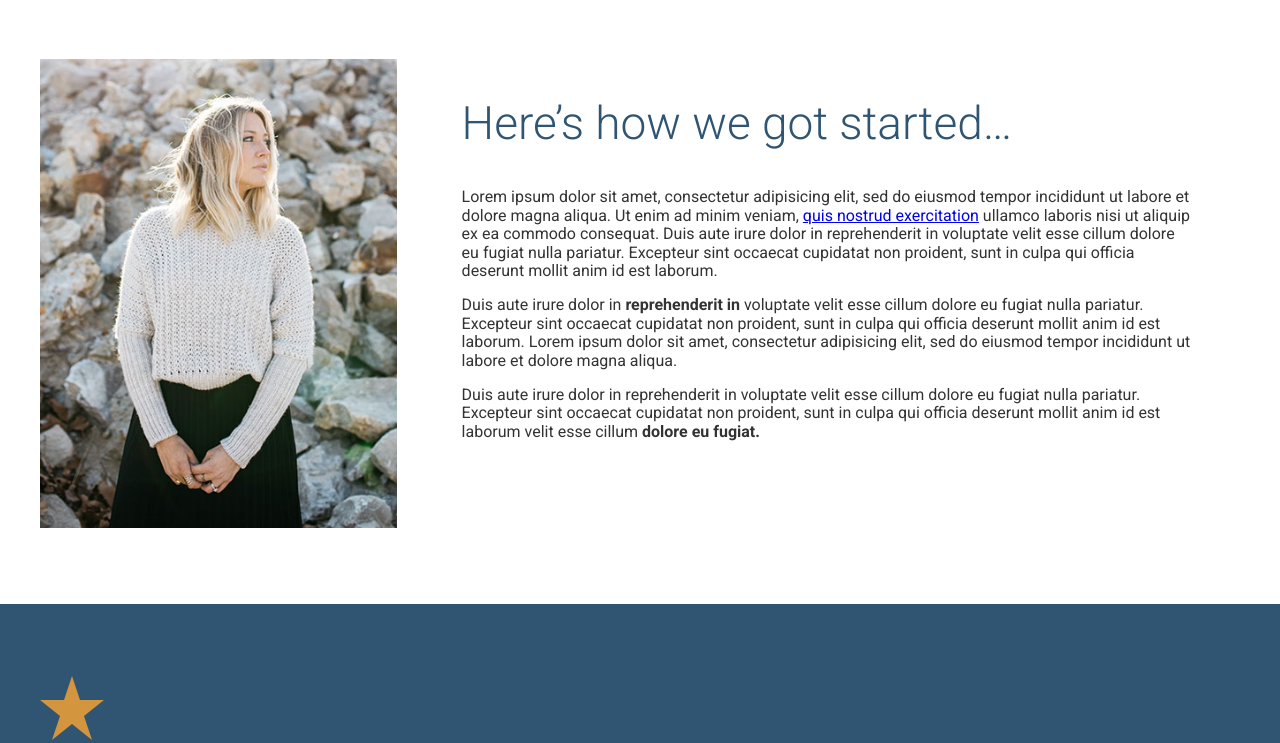
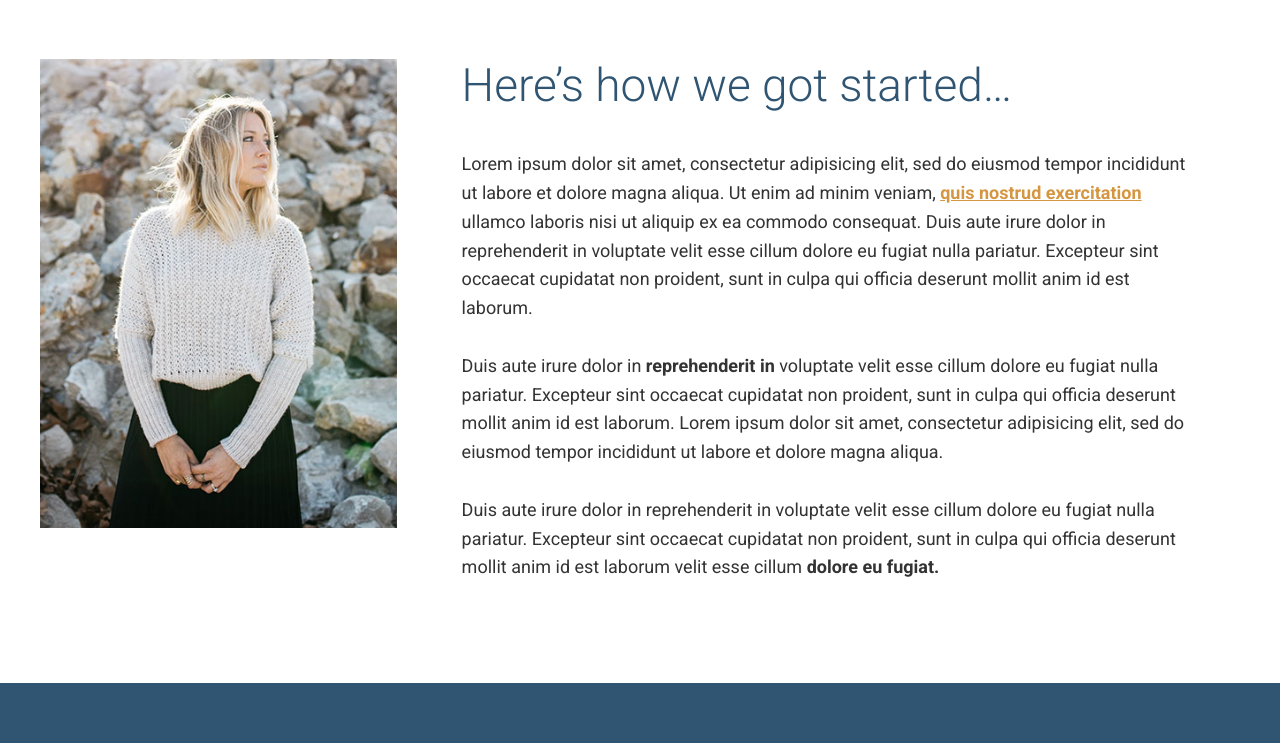
Before and after one commit to HenryGarmendia/travel_site, a website: page app/index.html in a window 1280 px wide. Shown: the part 1518-2261 px from the top of the page. Drawn offline with Linux system fonts and the light colour scheme.

Commit message:
creadted more styles and created a new file _generic-content-container.css

```diff
--- a/app/assets/css/app.css
+++ b/app/assets/css/app.css
@@ -1,6 +1,6 @@
 @import "normalize.css";
+@import "base/_variables";
 @import "base/_global";
-@import "base/_variables";
 @import "base/_mixins";
 @import "modules/_large-hero";
 @import "modules/_btn";
@@ -8,3 +8,4 @@
 @import "modules/_page-section";
 @import "modules/_headline";
 @import "modules/_row";
+@import "modules/_generic-content-container";
--- a/app/assets/css/base/_global.css
+++ b/app/assets/css/base/_global.css
@@ -8,3 +8,6 @@ body {
 	img {
 		max-width: 100%;
 		height: auto; }
+
+	a {
+		color: $mainOrange; }
--- /dev/null
+++ b/app/assets/css/modules/_generic-content-container.css
@@ -0,0 +1,10 @@
+.generic-content-container {
+	p {
+		line-height: 1.6;
+		margin: 1.8rem 0;
+
+		 @mixin atSmall {
+		 	font-size: 1.125rem; } }
+
+	p a {
+		font-weight: 700; } }
--- a/app/assets/css/modules/_headline.css
+++ b/app/assets/css/modules/_headline.css
@@ -30,4 +30,7 @@
 		margin-bottom: .5em; }
 
 	&--b-margin-large {
-		margin-bottom: 1.6em; } }
+		margin-bottom: 1.6em; }
+
+	&--no-t-margin {
+		margin-top: 0; } }
--- a/app/assets/css/modules/_row.css
+++ b/app/assets/css/modules/_row.css
@@ -8,7 +8,13 @@
 	&--gutters > div {
 		padding-right: 65px; }
 
+	&__b-margin-until-medium {
+		margin-bottom: 1rem; }
+
 	@mixin atMedium {
+
+		&__b-margin-until-medium {
+			margin-bottom: 0; }
 
 		&__medium-4 {
 			float: left;
--- a/app/index.html
+++ b/app/index.html
@@ -59,7 +59,7 @@
       </div><!-- //wrapper END -->
 
       <div class="row row--gutters">
-        <div class="row__medium-4 row__medium-4--large">
+        <div class="row__medium-4 row__medium-4--large row__b-margin-until-medium">
           <!-- <img src="assets/images/our-start.jpg" alt="Our founder, Jane Doe"> -->
           <picture>
             <source sizes="404px" srcset="assets/images/our-start.jpg 404w, assets/images/our-start-hi-dpi.jpg 808w" media="(min-width: 1020px)">
@@ -69,10 +69,12 @@
         </div><!-- //.row__4 END -->
 
         <div class="row__medium-8 row__medium-8--smaller">
-          <h2 class="headline">Here&rsquo;s how we got started&hellip;</h2>
-          <p>Lorem ipsum dolor sit amet, consectetur adipisicing elit, sed do eiusmod tempor incididunt ut labore et dolore magna aliqua. Ut enim ad minim veniam, <a href="#">quis nostrud exercitation</a> ullamco laboris nisi ut aliquip ex ea commodo consequat. Duis aute irure dolor in reprehenderit in voluptate velit esse cillum dolore eu fugiat nulla pariatur. Excepteur sint occaecat cupidatat non proident, sunt in culpa qui officia deserunt mollit anim id est laborum.</p>
-          <p>Duis aute irure dolor in <strong>reprehenderit in</strong> voluptate velit esse cillum dolore eu fugiat nulla pariatur. Excepteur sint occaecat cupidatat non proident, sunt in culpa qui officia deserunt mollit anim id est laborum. Lorem ipsum dolor sit amet, consectetur adipisicing elit, sed do eiusmod tempor incididunt ut labore et dolore magna aliqua.</p>
-          <p>Duis aute irure dolor in reprehenderit in voluptate velit esse cillum dolore eu fugiat nulla pariatur. Excepteur sint occaecat cupidatat non proident, sunt in culpa qui officia deserunt mollit anim id est laborum velit esse cillum <strong>dolore eu fugiat.</strong></p>
+          <div class="generic-content-container">
+            <h2 class="headline headline--no-t-margin">Here&rsquo;s how we got started&hellip;</h2>
+            <p>Lorem ipsum dolor sit amet, consectetur adipisicing elit, sed do eiusmod tempor incididunt ut labore et dolore magna aliqua. Ut enim ad minim veniam, <a href="#">quis nostrud exercitation</a> ullamco laboris nisi ut aliquip ex ea commodo consequat. Duis aute irure dolor in reprehenderit in voluptate velit esse cillum dolore eu fugiat nulla pariatur. Excepteur sint occaecat cupidatat non proident, sunt in culpa qui officia deserunt mollit anim id est laborum.</p>
+            <p>Duis aute irure dolor in <strong>reprehenderit in</strong> voluptate velit esse cillum dolore eu fugiat nulla pariatur. Excepteur sint occaecat cupidatat non proident, sunt in culpa qui officia deserunt mollit anim id est laborum. Lorem ipsum dolor sit amet, consectetur adipisicing elit, sed do eiusmod tempor incididunt ut labore et dolore magna aliqua.</p>
+            <p>Duis aute irure dolor in reprehenderit in voluptate velit esse cillum dolore eu fugiat nulla pariatur. Excepteur sint occaecat cupidatat non proident, sunt in culpa qui officia deserunt mollit anim id est laborum velit esse cillum <strong>dolore eu fugiat.</strong></p>
+          </div><!-- //generic-content-container -->
         </div><!-- //.row__8 END -->
       </div><!-- //row END -->
     </div><!-- //wrapper END -->
--- a/app/temp/css/app.css
+++ b/app/temp/css/app.css
@@ -462,6 +462,9 @@ img {
 		max-width: 100%;
 		height: auto; }
 
+a {
+		color: #d59641; }
+
 .large-hero {
 	border-bottom: 10px solid #2f5572;
 	position: relative; }
@@ -605,6 +608,9 @@ img {
 .headline--b-margin-large {
 		margin-bottom: 1.6em; }
 
+.headline--no-t-margin {
+		margin-top: 0; }
+
 .row::after {
 		clear: both;
 		content: " ";
@@ -616,7 +622,13 @@ img {
 .row--gutters > div {
 		padding-right: 65px; }
 
+.row__b-margin-until-medium {
+		margin-bottom: 1rem; }
+
 @media (min-width: 800px) {
+
+		.row__b-margin-until-medium {
+			margin-bottom: 0; }
 
 		.row__medium-4 {
 			float: left;
@@ -631,3 +643,15 @@ img {
 
 		.row__medium-8--smaller {
 			width: 63%; } }
+
+.generic-content-container p {
+		line-height: 1.6;
+		margin: 1.8rem 0; }
+
+@media (min-width: 530px) {
+
+.generic-content-container p {
+		 	font-size: 1.125rem } }
+
+.generic-content-container p a {
+		font-weight: 700; }
```
